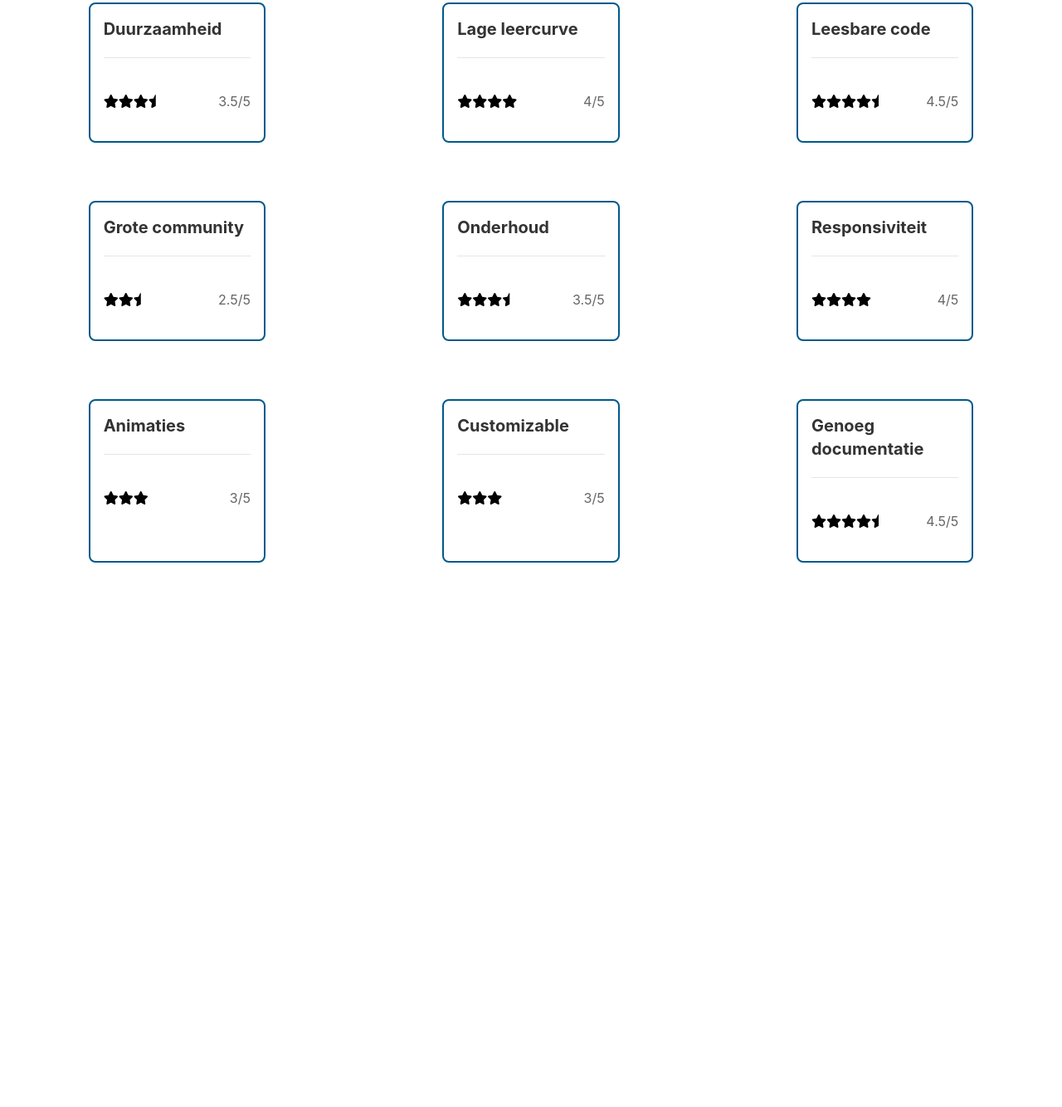
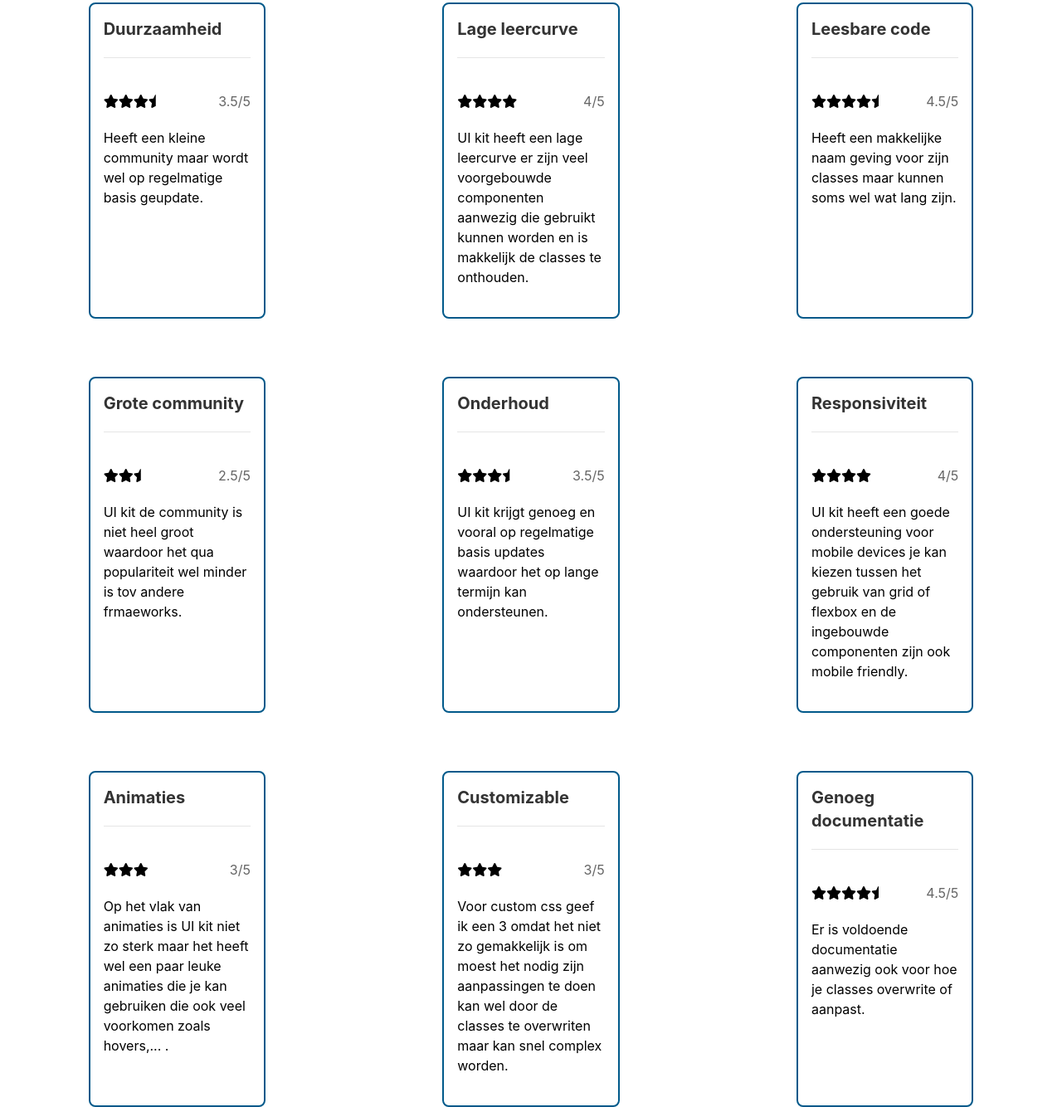
Before and after one commit to GhostAlec/Graduaatsproef_2025_Alec_Andries_2DVOb, a plain HTML site: page UI-kit/UI-kit.html in a window 1280 px wide. Shown: the part 3306-4640 px from the top of the page at 83% size. Before the commit the page ends 3984 px from the top, so only its background shows below. Drawn offline with Linux system fonts and the light colour scheme.

Commit message:
working in bulma

```diff
--- a/UI-kit/UI-kit.html
+++ b/UI-kit/UI-kit.html
@@ -518,6 +518,11 @@
                     3.5/5
                 </p>
             </div>
+            <div>
+                <p class="uk-text-black">
+                    Heeft een kleine community maar wordt wel op regelmatige basis geupdate.
+                </p>
+            </div>
 
         </div>
 
@@ -539,6 +544,9 @@
                     4/5
                 </p>
             </div>
+            <div>
+                <p class="uk-text-black">UI kit heeft een lage leercurve er zijn veel voorgebouwde componenten aanwezig die gebruikt kunnen worden en is makkelijk de classes te onthouden.</p>
+            </div>
         </div>
 
         <div class="uk-flex uk-flex-column uk-width-1-6 uk-border-button uk-card-padding uk-card-border-radius">
@@ -558,6 +566,11 @@
                 </div>
                 <p>
                     4.5/5
+                </p>
+            </div>
+            <div>
+                <p class="uk-text-black">
+                    Heeft een makkelijke naam geving voor zijn classes maar kunnen soms wel wat lang zijn.
                 </p>
             </div>
         </div>
@@ -581,6 +594,11 @@
                     2.5/5
                 </p>
             </div>
+            <div>
+                <p class="uk-text-black">
+                    UI kit de community is niet heel groot waardoor het qua populariteit wel minder is tov andere frmaeworks.
+                </p>
+            </div>
         </div>
 
         <div class=" uk-flex uk-flex-column uk-width-1-6 uk-border-button uk-card-padding uk-card-border-radius">
@@ -601,6 +619,11 @@
                     3.5/5
                 </p>
             </div>
+            <div>
+                <p class="uk-text-black">
+                    UI kit krijgt genoeg en vooral op regelmatige basis updates waardoor het op lange termijn kan ondersteunen.
+                </p>
+            </div>
         </div>
 
         <div class="uk-flex uk-flex-column uk-width-1-6 uk-border-button uk-card-padding uk-card-border-radius">
@@ -619,6 +642,11 @@
                 </div>
                 <p>
                     4/5
+                </p>
+            </div>
+            <div>
+                <p class="uk-text-black">
+                    UI kit heeft een goede ondersteuning voor mobile devices je kan kiezen tussen het gebruik van grid of flexbox en de ingebouwde componenten zijn ook mobile friendly.
                 </p>
             </div>
         </div>
@@ -642,6 +670,11 @@
                     3/5
                 </p>
             </div>
+            <div>
+                <p class="uk-text-black">
+                    Op het vlak van animaties is UI kit niet zo sterk maar het heeft wel een paar leuke animaties die je kan gebruiken die ook veel voorkomen zoals hovers,... .
+                </p>
+            </div>
         </div>
 
         <div class="uk-flex uk-flex-column uk-width-1-6 uk-border-button uk-card-padding uk-card-border-radius">
@@ -659,6 +692,11 @@
                 </div>
                 <p>
                     3/5
+                </p>
+            </div>
+            <div>
+                <p class="uk-text-black">
+                    Voor custom css geef ik een 3 omdat het niet zo gemakkelijk is om moest het nodig zijn aanpassingen te doen kan wel door de classes te overwriten maar kan snel complex worden.
                 </p>
             </div>
         </div>
@@ -682,6 +720,9 @@
                     4.5/5
                 </p>
             </div>
+            <div class="uk-text-black">
+                <p>Er is voldoende documentatie aanwezig ook voor hoe je classes overwrite of aanpast.</p>
+            </div>
         </div>
     </div>
 </div>
```
